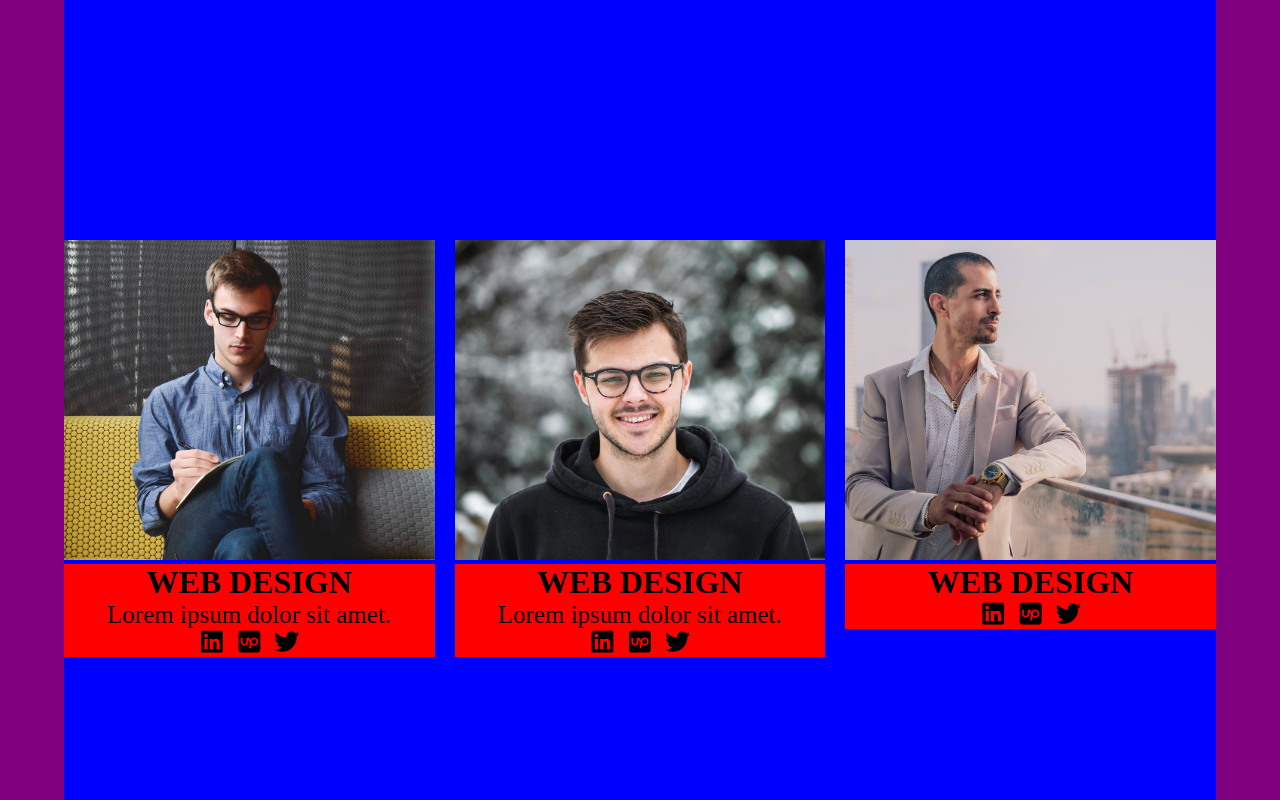
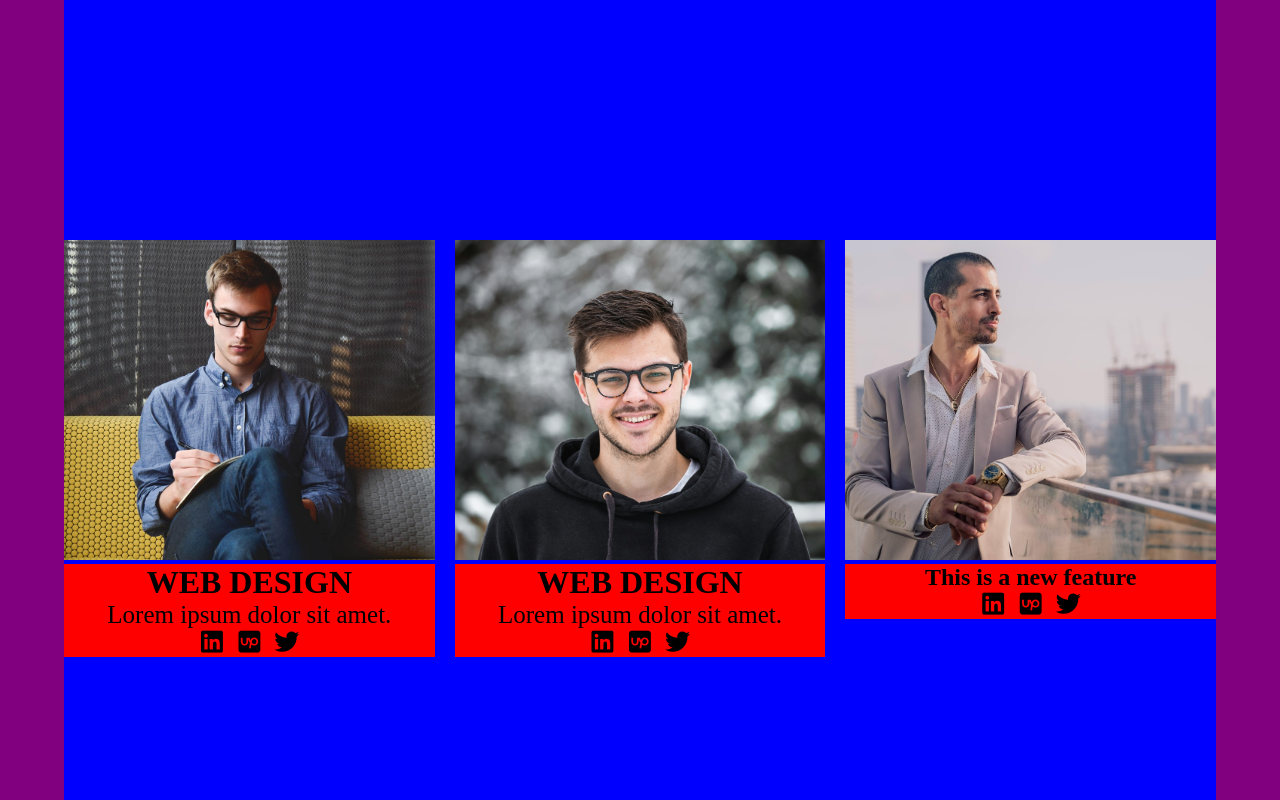
Before and after one commit to al-bariul/card-hover-effect, a plain HTML site: page index.html in a window 1280 px wide. Shown: the part 800-1600 px from the top of the page. Drawn offline with Linux system fonts and the light colour scheme.

Commit message:
added h2 and comment h1,p

```diff
--- a/index.html
+++ b/index.html
@@ -68,8 +68,9 @@
         <div class="second-card">
           <img src="3rd.jpg" alt="" />
           <div class="txt">
-            <h1>WEB DESIGN</h1>
+            <!-- <h1>WEB DESIGN</h1> -->
             <!-- <p>Lorem ipsum dolor sit amet.</p> -->
+            <h2>This is a new feature</h2>
             <div class="icons">
               <i class="fa-brands fa-linkedin"></i>
               <i class="fa-brands fa-square-upwork"></i>
```
